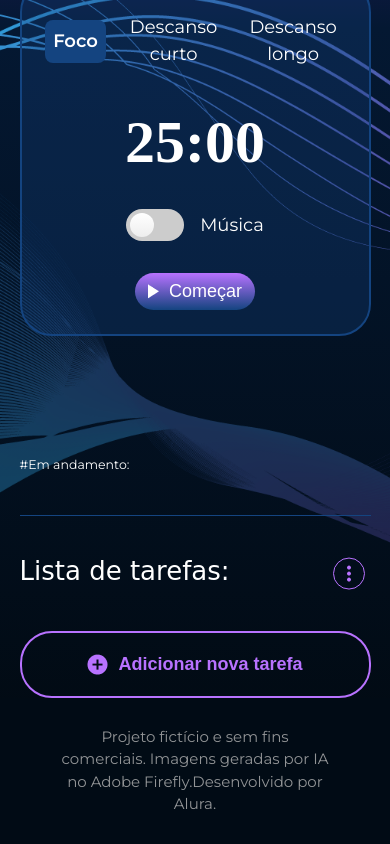
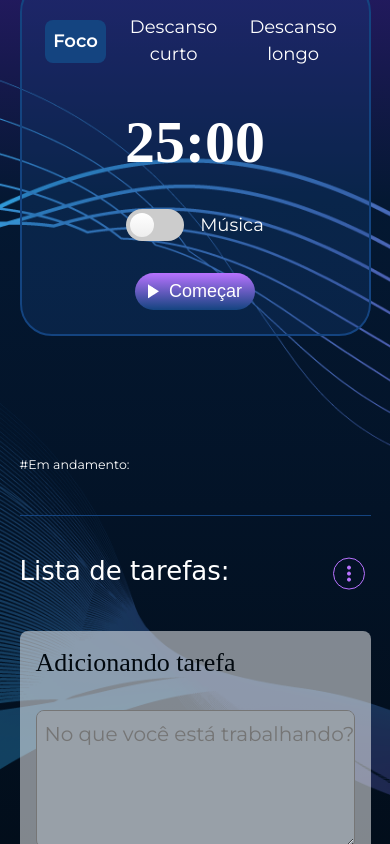
Before and after one commit to MarceloBiotto/fokus, a plain HTML site: page index.html in a window 390 px wide. Both pictures are taken after a click on the button "Adicionar nova tarefa". Shown: the part 738-1582 px from the top of the page. Drawn offline with nearby package versions, Linux system fonts and the light colour scheme; a web font is replaced by a local one.

Commit message:
capturando alguns inputs

```diff
--- a/index.html
+++ b/index.html
@@ -16,6 +16,7 @@
         rel="stylesheet">
     <link rel="stylesheet" href="./styles.css">
     <script src="./script.js" defer></script>
+    <script src="./script-crud.js" defer></script>
 </head>
 
 <body>
--- a/script-crud.js
+++ b/script-crud.js
@@ -0,0 +1,9 @@
+
+
+const btnAdicionarTarefa =document.querySelector('.app__button--add-task');
+const formAdicionartarefa = document.querySelector('.app__form-add-task');
+
+
+btnAdicionarTarefa.addEventListener('click', () => {
+formAdicionartarefa.classList.toggle('hidden')
+});
```
